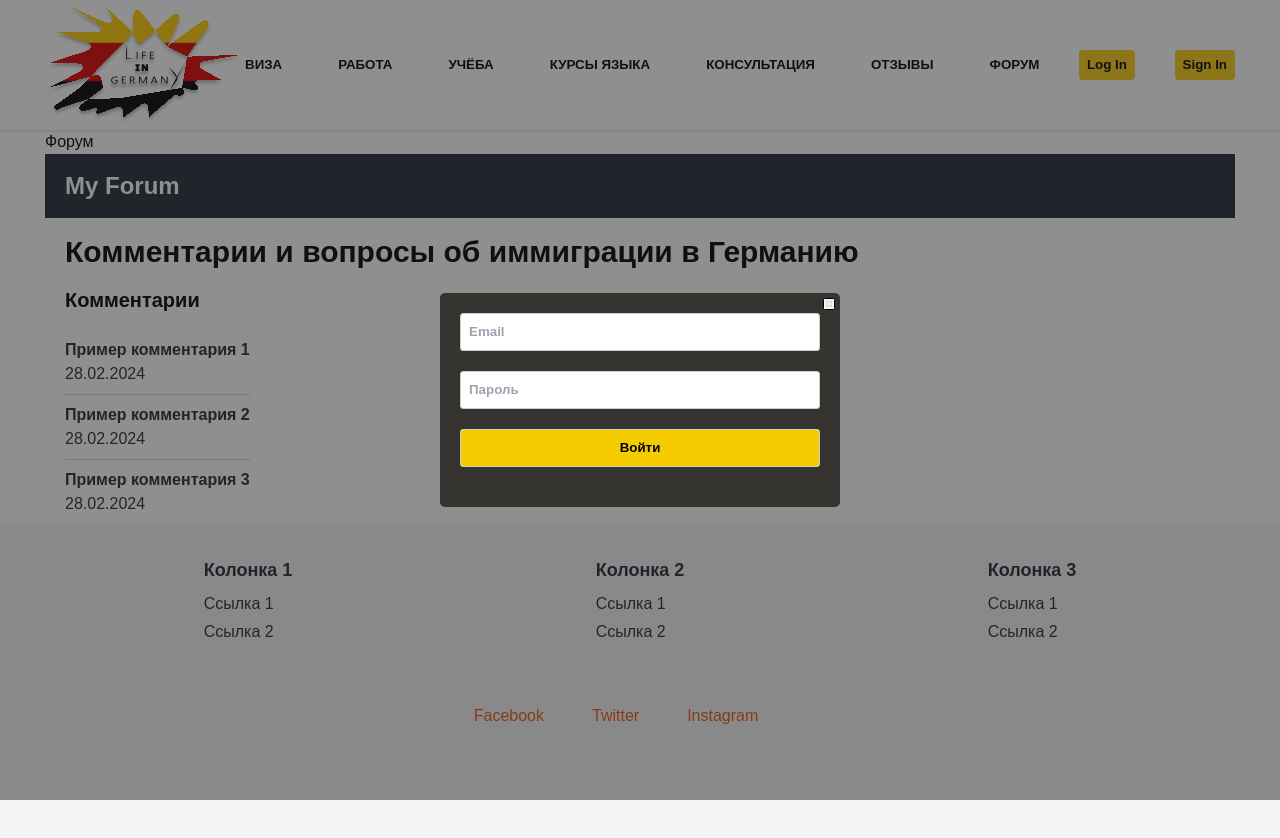
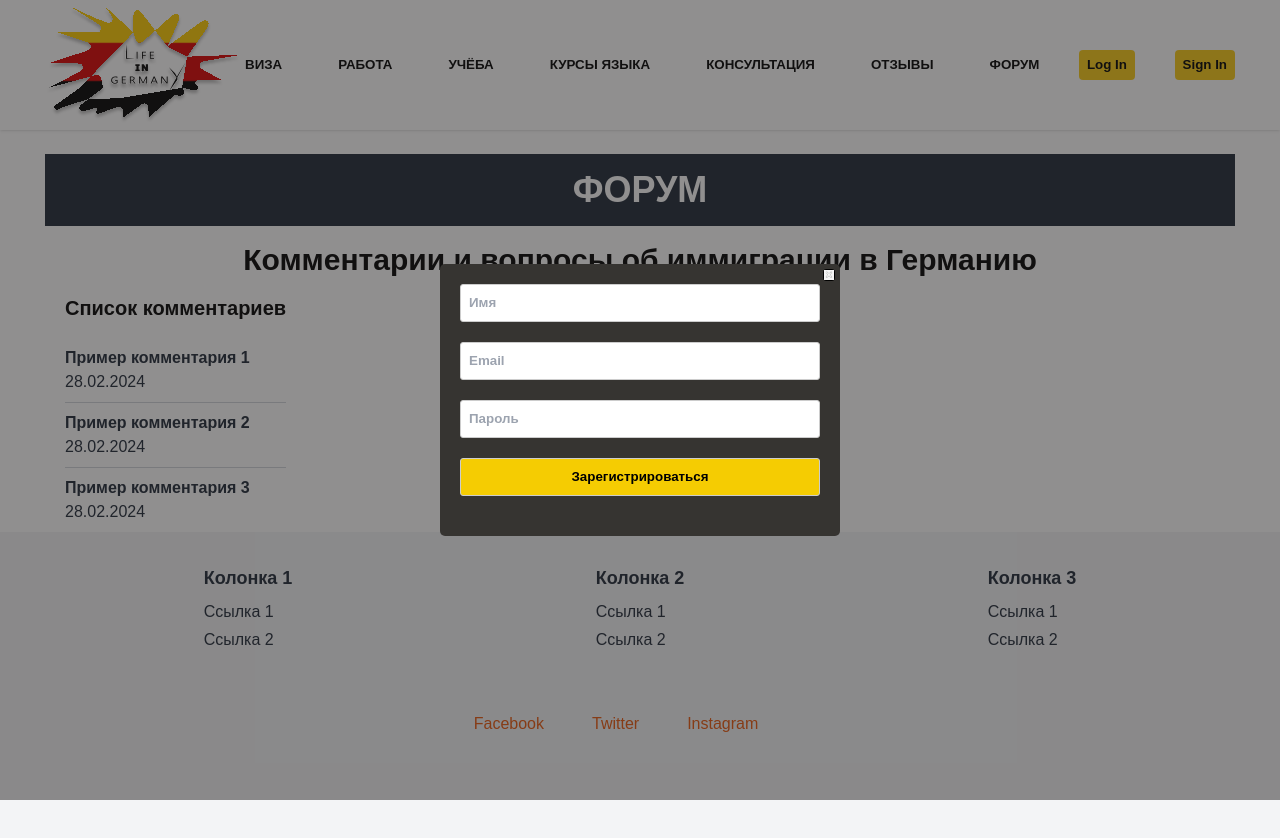
Before and after one commit to Katyxel/Germany, a Next.js app: page /forum in a window 1280 px wide. Both pictures are taken after a click on the button "Log In". Shown: the top 838 px of the page. Built offline with nearby package versions, Linux system fonts and the light colour scheme; data requests are answered from the project's data file.

Commit message:
добавление логики для работы Форума (аутентификация, лист комментариев, добавление, изменение, сохранение, удаление, выход)

```diff
--- a/src/components/CommentInput/CommentInput.jsx
+++ b/src/components/CommentInput/CommentInput.jsx
@@ -1,14 +1,36 @@
 import React, { useState } from 'react';
 
-const CommentInput = ({ addComment }) => {
+/**
+ * Компонент для ввода комментария.
+ *
+ * Этот компонент позволяет пользователю вводить текст комментария и отправлять его.
+ * После отправки комментария, очищает поле ввода.
+ *
+ * @param {object} props - Свойства компонента.
+ * @param {function} props.addComment - Функция для добавления комментария.
+ * @param {function} props.setNewCommentId - Функция для установки ID нового комментария.
+ * @returns {JSX.Element} JSX-элемент компонента CommentInput.
+ */
+const CommentInput = ({ addComment, setNewCommentId }) => {
   const [text, setText] = useState('');
 
-  const handleSubmit = (e) => {
+  /**
+   * Обработчик отправки формы.
+   *
+   * Проверяет, что введенный текст не пустой.
+   * Добавляет комментарий при непустом вводе и очищает поле ввода.
+   *
+   * @param {object} e - Событие отправки формы.
+   */
+  const handleSubmit = async (e) => {
     e.preventDefault();
     if (text.trim() === '') {
       return; // Не добавляем пустые комментарии
     }
-    addComment(text);
+    const newComment = await addComment(text);
+    if (newComment && newComment.id) { // Проверяем, что newComment не undefined и имеет свойство id
+      setNewCommentId(newComment.id); // Устанавливаем ID нового комментария
+    }
     setText(''); // Очищаем поле ввода после добавления комментария
   };
 
--- a/src/components/CommentList/CommentList.jsx
+++ b/src/components/CommentList/CommentList.jsx
@@ -1,14 +1,30 @@
-import React, { useState, useEffect } from 'react';
-import axios from 'axios';
+import React, { useState, useEffect } from "react";
+import axios from "axios";
+import { useAuth } from "../../hooks/UseAuth";
 
-const CommentList = ({ comments, setComments }) => {
+/**
+ * Компонент для отображения списка комментариев.
+ *
+ * @param {Object} props - Свойства компонента.
+ * @param {Array} props.comments - Массив комментариев.
+ * @param {Function} props.setComments - Функция для установки комментариев.
+ * @param {boolean} props.isAuthenticated - Флаг аутентификации пользователя.
+ * @returns {JSX.Element} Компонент для отображения списка комментариев.
+ */
+const CommentList = ({ comments, setComments, isAuthenticated }) => {
+  const { userId } = useAuth();
   const [loading, setLoading] = useState(true);
   const [error, setError] = useState(null);
+  const [editingCommentId, setEditingCommentId] = useState(null);
+  const [editedCommentText, setEditedCommentText] = useState("");
 
   useEffect(() => {
+    /**
+     * Функция для загрузки комментариев с сервера.
+     */
     const fetchComments = async () => {
       try {
-        const response = await axios.get('http://localhost:3004/comments');
+        const response = await axios.get("http://localhost:3004/comments");
         setComments(response.data);
         setLoading(false);
       } catch (error) {
@@ -18,7 +34,52 @@ const CommentList = ({ comments, setComments }) => {
     };
 
     fetchComments();
-  }, [setComments]); // Зависимость useEffect от setComments
+  }, [setComments]);
+
+  /**
+   * Обработчик нажатия на кнопку редактирования комментария.
+   *
+   * @param {number} id - Идентификатор редактируемого комментария.
+   */
+  const handleEdit = (id) => {
+    setEditingCommentId(id);
+    const commentToEdit = comments.find((comment) => comment.id === id);
+    setEditedCommentText(commentToEdit.text);
+  };
+
+  /**
+   * Функция для сохранения изменений редактируемого комментария.
+   */
+  const handleSaveEdit = async () => {
+    try {
+      await axios.put(`http://localhost:3004/comments/${editingCommentId}`, {
+        text: editedCommentText,
+      });
+      const updatedComments = comments.map((comment) =>
+        comment.id === editingCommentId
+          ? { ...comment, text: editedCommentText }
+          : comment
+      );
+      setComments(updatedComments);
+      setEditingCommentId(null);
+    } catch (error) {
+      console.error("Произошла ошибка при сохранении изменений:", error);
+    }
+  };
+
+  /**
+   * Обработчик нажатия на кнопку удаления комментария.
+   *
+   * @param {number} id - Идентификатор удаляемого комментария.
+   */
+  const handleDelete = async (id) => {
+    try {
+      await axios.delete(`http://localhost:3004/comments/${id}`);
+      setComments(comments.filter((comment) => comment.id !== id));
+    } catch (error) {
+      console.error("Произошла ошибка при удалении комментария:", error);
+    }
+  };
 
   if (loading) {
     return <p>Загрузка комментариев...</p>;
@@ -30,15 +91,50 @@ const CommentList = ({ comments, setComments }) => {
 
   return (
     <div>
-      <h2 className="text-xl font-semibold mb-4">Комментарии</h2>
+      <h2 className="text-xl font-semibold mb-4">Список комментариев</h2>
       {comments.length === 0 ? (
         <p className="text-gray-600">Пока здесь нет комментариев.</p>
       ) : (
         <ul className="divide-y divide-gray-300">
           {comments.map((comment) => (
             <li key={comment.id} className="py-2">
-              <p className="text-gray-800 font-semibold">{comment.text}</p>
-              <p className="text-gray-800">{new Date(comment.date).toLocaleDateString('ru-RU')}</p>
+              <div
+                style={{
+                  display: "flex",
+                  alignItems: "center",
+                  justifyContent: "space-between",
+                }}
+              >
+                <div>
+                  {editingCommentId === comment.id ? (
+                    <textarea
+                      value={editedCommentText}
+                      onChange={(e) => setEditedCommentText(e.target.value)}
+                    />
+                  ) : (
+                    <p className="text-gray-800 font-semibold">
+                      {comment.text}
+                    </p>
+                  )}
+                  <p className="text-gray-800">
+                    {new Date(comment.date).toLocaleDateString("ru-RU")}
+                  </p>
+                </div>
+                {isAuthenticated && userId === comment.userId && (
+                  <div>
+                    {editingCommentId === comment.id ? (
+                      <button onClick={handleSaveEdit}>Сохранить</button>
+                    ) : (
+                      <button onClick={() => handleEdit(comment.id)}>
+                        Изменить
+                      </button>
+                    )}
+                    <button onClick={() => handleDelete(comment.id)}>
+                      Удалить
+                    </button>
+                  </div>
+                )}
+              </div>
             </li>
           ))}
         </ul>
--- a/src/components/Forum/Forum.jsx
+++ b/src/components/Forum/Forum.jsx
@@ -1,72 +1,84 @@
 import React, { useState, useEffect } from 'react';
 import CommentList from '../CommentList/CommentList';
-import CommentInput from '../CommentInput/CommentInput'; // Импортируем компонент ввода комментария
+import CommentInput from '../CommentInput/CommentInput';
 import axios from 'axios';
-import { useAuth } from '../../hooks/UseAuth'; // Импортируем хук аутентификации
+import { useAuth } from '../../hooks/UseAuth';
 
+/**
+ * Компонент для отображения форума с комментариями и возможностью добавления новых комментариев.
+ *
+ * @returns {JSX.Element} Компонент для отображения форума.
+ */
 const Forum = () => {
   const [comments, setComments] = useState([]);
   const [error, setError] = useState(null);
-  const { isAuthenticated, logout } = useAuth(); // Получаем статус аутентификации и функцию выхода
+  const { isAuthenticated, logout, userId } = useAuth(); // Получаем userId из хука useAuth
+  const [newCommentId, setNewCommentId] = useState(null); // Определяем newCommentId и функцию setNewCommentId
 
-  // Эффект для загрузки комментариев при монтировании компонента
-  useEffect(() => {
-    fetchComments();
-  }, []);
-
-  // Функция для загрузки комментариев из сервера
-  const fetchComments = async () => {
-    try {
-      const response = await axios.get('http://localhost:3004/comments');
-      setComments(response.data);
-    } catch (error) {
-      setError("Произошла ошибка при загрузке комментариев");
-    }
+  /**
+   * Обработчик выхода пользователя из системы.
+   */
+  const handleLogout = () => {
+    logout(); // Вызываем функцию logout
   };
 
-  // Функция для добавления комментария
-  const addComment = async (text) => {
+  /**
+   * Функция для добавления нового комментария.
+   *
+   * @param {string} text - Текст нового комментария.
+   */
+  const addComment = async (text) => { // Убираем параметр userId из addComment
     try {
+      // Создаем новый комментарий
       const newComment = {
         text,
-        date: new Date().toISOString()
+        date: new Date().toISOString(),
+        userId: userId // Используем userId для создания комментария
       };
-      await axios.post('http://localhost:3004/comments', newComment);
-      // Обновляем состояние комментариев после добавления нового комментария
-      setComments([...comments, newComment]);
+
+      // Отправляем новый комментарий на сервер
+      const response = await axios.post('http://localhost:3004/comments', newComment);
+
+      // Обновляем состояние комментариев
+      setComments([...comments, response.data]);
+
+      // Устанавливаем новый ID комментария
+      setNewCommentId(response.data.id);
     } catch (error) {
+      console.error("Произошла ошибка при добавлении комментария:", error);
       setError("Произошла ошибка при добавлении комментария");
     }
   };
 
   return (
     <div>
-    <header className="bg-gray-800 text-white py-4">
-      <div className="container mx-auto">
-        <h1 className="text-2xl font-bold">My Forum</h1>
+      <header className="bg-gray-800 text-white py-4 mt-6">
+        <div className="container mx-auto mt-8">
+          <h1 className="text-4xl font-bold text-center">ФОРУМ</h1>
         </div>
       </header>
       <main>
         <div className="container mx-auto">
-        <h1 className="text-3xl font-bold my-4">Комментарии и вопросы об иммиграции в Германию</h1>
+          <h1 className="text-3xl font-bold my-4 text-center">Комментарии и вопросы об иммиграции в Германию</h1>
           <div className="flex">
             <div className="main-content">
-          <CommentList comments={comments} setComments={setComments} />
-          {isAuthenticated && (
+              <CommentList comments={comments} setComments={setComments} isAuthenticated={isAuthenticated} />
+              {isAuthenticated ? (
                 <div>
-          <CommentInput addComment={addComment} />
-          <button onClick={logout}>Log Out</button>
+                  <CommentInput addComment={(text) => addComment(text, userId)} setNewCommentId={setNewCommentId} />
+                  <button onClick={handleLogout}>Log Out</button>
+                </div>
+              ) : (
+                <div>
+                  {error && <p className="text-red-500">{error}</p>}
                 </div>
               )}
-            {error && <p className="text-red-500">{error}</p>}
-
             </div>
           </div>
         </div>
       </main>
-
     </div>
   );
-};
+}
 
 export default Forum;
--- a/src/components/LoginModal/LoginModal.jsx
+++ b/src/components/LoginModal/LoginModal.jsx
@@ -3,58 +3,53 @@ import axios from 'axios';
 import styles from "../Modal/Modal.module.css";
 import Image from 'next/image';
 import close from '../../../public/images/kisspng-rectangle-symbol-cancel-button-5abbe10edafc41.305761701522262286897.jpg';
-import { useAuth } from "../../hooks/UseAuth"; // Поменяли импорт
+import { useAuth } from "../../hooks/UseAuth";
 
-const LoginModal = ({ closeModal }) => {
-  const { login } = useAuth(); // Используем хук useAuth
+/**
+ * Компонент формы регистрации пользователя.
+ *
+ * @param {function} closeModal - Функция для закрытия модального окна.
+ * @returns {JSX.Element} Компонент формы регистрации пользователя.
+ */
+const RegistrationForm = ({ closeModal }) => {
+  const { register } = useAuth(); // Используем хук useAuth для регистрации
+  const [name, setName] = useState("");
   const [email, setEmail] = useState("");
   const [password, setPassword] = useState("");
   const [error, setError] = useState("");
   const [successMessage, setSuccessMessage] = useState("");
-  const [loading, setLoading] = useState(false);
-  const [isLoginDisabled, setIsLoginDisabled] = useState(false);
 
+  /**
+   * Обработчик отправки формы регистрации.
+   *
+   * @param {Event} e - Событие отправки формы.
+   */
   const handleSubmit = async (e) => {
     e.preventDefault();
+
+    try {
+      // Вызываем функцию register для регистрации пользователя
+      const success = await register({ name, email, password });
+      if (success) {
+        console.log("Регистрация успешно выполнена");
+        setSuccessMessage("Регистрация успешно выполнена!");
+        setName("");
+        setEmail("");
+        setPassword("");
         setError("");
-    setLoading(true);
-
-    const checkUserExists = async (email) => {
-      try {
-        const response = await axios.get(`http://localhost:3004/logins?email=${email}`);
-        return response.data.length > 0;
-      } catch (error) {
-        console.error("Ошибка при проверке пользователя:", error);
-        return false;
-      }
-    };
-
-    const handleLoginSuccess = () => {
-      // Устанавливаем состояние аутентификации
-      login();
-      // Закрываем модальное окно через 3 секунды
+        setSuccessMessage("Вы зарегистрировались!");
         setTimeout(() => {
+          setSuccessMessage("");
           closeModal();
         }, 3000);
-    };
+      } else {
+        setError("Произошла ошибка при регистрации");
+      }
 
-    try {
-      const userExists = await checkUserExists(email);
-
-      if (userExists) {
-        setSuccessMessage("Вход успешно выполнен!");
-        // Вызываем функцию для установки состояния аутентификации и закрываем модальное окно
-        handleLoginSuccess();
-      } else {
-        setError("Пользователь с таким email не найден. Пожалуйста, зарегистрируйтесь!");
-        setIsLoginDisabled(true);
+    } catch (error) {
+      console.error("Ошибка при регистрации:", error);
+      setError("Произошла ошибка при регистрации");
     }
-    } catch (error) {
-      setError("Произошла ошибка при входе. Пожалуйста, попробуйте еще раз.");
-      console.error("Ошибка при входе:", error);
-    }
-    setLoading(false);
-
   };
 
   return (
@@ -68,12 +63,11 @@ const LoginModal = ({ closeModal }) => {
             height={24}
           />
         </div>
-          <form onSubmit={handleSubmit}>
+        <form className={styles.modalForm} onSubmit={handleSubmit}>
+          <input type="text" placeholder="Имя" value={name} onChange={(e) => setName(e.target.value)} required />
           <input type="email" placeholder="Email" value={email} onChange={(e) => setEmail(e.target.value)} required />
           <input type="password" placeholder="Пароль" value={password} onChange={(e) => setPassword(e.target.value)} required />
-            <button type="submit" disabled={isLoginDisabled} className={isLoginDisabled ? `${styles.disabledButton} ${styles.loginButton}` : `${styles.loginButton}`}>
-              {loading ? "Загрузка..." : "Войти"}
-            </button>
+          <button type="submit" className={styles.modalButton}>Зарегистрироваться</button>
         </form>
         {error && <p className={styles.error}>{error}</p>}
         {successMessage && <p className={styles.success}>{successMessage}</p>}
@@ -82,4 +76,4 @@ const LoginModal = ({ closeModal }) => {
   );
 };
 
-export default LoginModal;
+export default RegistrationForm;
--- a/src/hooks/UseAuth.jsx
+++ b/src/hooks/UseAuth.jsx
@@ -1,28 +1,111 @@
-// useAuth.js
-import{ useState, useEffect } from 'react';
+import { useState, useEffect } from 'react';
+import axios from 'axios';
 
+/**
+ * Хук аутентификации пользователя.
+ * Предоставляет функции для управления аутентификацией пользователя, входом, регистрацией и выходом.
+ * @returns {Object} Объект, содержащий состояния аутентификации и функции для управления.
+ */
 export const useAuth = () => {
+  // Состояния аутентификации, userId и загрузки
   const [isAuthenticated, setIsAuthenticated] = useState(false);
+  const [userId, setUserId] = useState(null);
+  const [isLoading, setIsLoading] = useState(true);
 
+  /**
+   * Эффект, запускающийся при монтировании компонента.
+   * Проверяет, аутентифицирован ли пользователь и устанавливает соответствующие состояния.
+   */
   useEffect(() => {
-    // Проверяем, есть ли информация о входе в localStorage при загрузке страницы
     const isLoggedIn = localStorage.getItem('isLoggedIn');
-    if (isLoggedIn === 'true') {
-      setIsAuthenticated(true);
-    }
+    const storedUserId = localStorage.getItem('userId');
+
+    // Выводим в консоль состояния для отладки
+    console.log('isLoggedIn:', isLoggedIn);
+    console.log('storedUserId:', storedUserId);
+
+    const fetchData = async () => {
+      try {
+        setIsLoading(true);
+
+        if (isLoggedIn === 'true' && storedUserId) {
+          setIsAuthenticated(true);
+
+          // Получаем данные пользователя
+          const response = await axios.get('http://localhost:3004/logins');
+          console.log('Received response:', response);
+          const userData = response.data;
+          console.log('userData:', userData); // Добавленный отладочный вывод
+          const user = userData.find(login => login.id === parseInt(storedUserId));
+
+          if (user) {
+            console.log('User found:', user);
+            setUserId(user.id);
+          } else {
+            console.error('Пользователь с ID', storedUserId, 'не найден.');
+          }
+        } else {
+          setIsAuthenticated(false);
+          setUserId(null);
+        }
+
+        setIsLoading(false);
+      } catch (error) {
+        console.error('Ошибка при получении данных о пользователях:', error);
+        setIsLoading(false);
+      }
+    };
+
+    fetchData();
   }, []);
 
-  // Функция для входа пользователя
-  const login = () => {
+  /**
+   * Функция для входа пользователя.
+   * @param {number} id - ID пользователя.
+   */
+  const login = (id) => {
     setIsAuthenticated(true);
     localStorage.setItem('isLoggedIn', 'true');
+
+    // Устанавливаем ID пользователя сразу
+    setUserId(id);
+    localStorage.setItem('userId', id);
   };
 
-  // Функция для выхода пользователя
+  /**
+   * Функция для регистрации пользователя.
+   * @param {Object} userData - Данные пользователя для регистрации.
+   * @returns {boolean} Возвращает true, если регистрация прошла успешно, иначе false.
+   */
+  const register = async (userData) => {
+    try {
+      const response = await axios.post('http://localhost:3004/logins', userData);
+      console.log('Registration successful:', response.data);
+
+      // После успешной регистрации устанавливаем userId
+      setUserId(response.data.id);
+      localStorage.setItem('userId', response.data.id);
+
+      // Вызываем функцию для автоматического входа после регистрации
+      login(response.data.id);
+
+      return true;
+    } catch (error) {
+      console.error('Ошибка при регистрации:', error);
+      return false;
+    }
+  };
+
+  /**
+   * Функция для выхода пользователя.
+   */
   const logout = () => {
     setIsAuthenticated(false);
     localStorage.removeItem('isLoggedIn');
+    setUserId(null);
+    localStorage.removeItem('userId');
   };
 
-  return { isAuthenticated, login, logout };
+  // Возвращаем состояния аутентификации и функции для управления
+  return { isAuthenticated, login, logout, register, userId, isLoading };
 };
--- a/src/pages/forum.jsx
+++ b/src/pages/forum.jsx
@@ -3,8 +3,7 @@ import Forum from '../components/Forum/Forum'; // Импортируем ком
 
 const ForumPage = () => {
   return (
-    <div div className="container">
-      <h1>Форум</h1>
+    <div className="container">
       {/* Вставляем компонент форума */}
       <Forum />
     </div>
```
Lines whose indentation alone changed are shown as unchanged.
